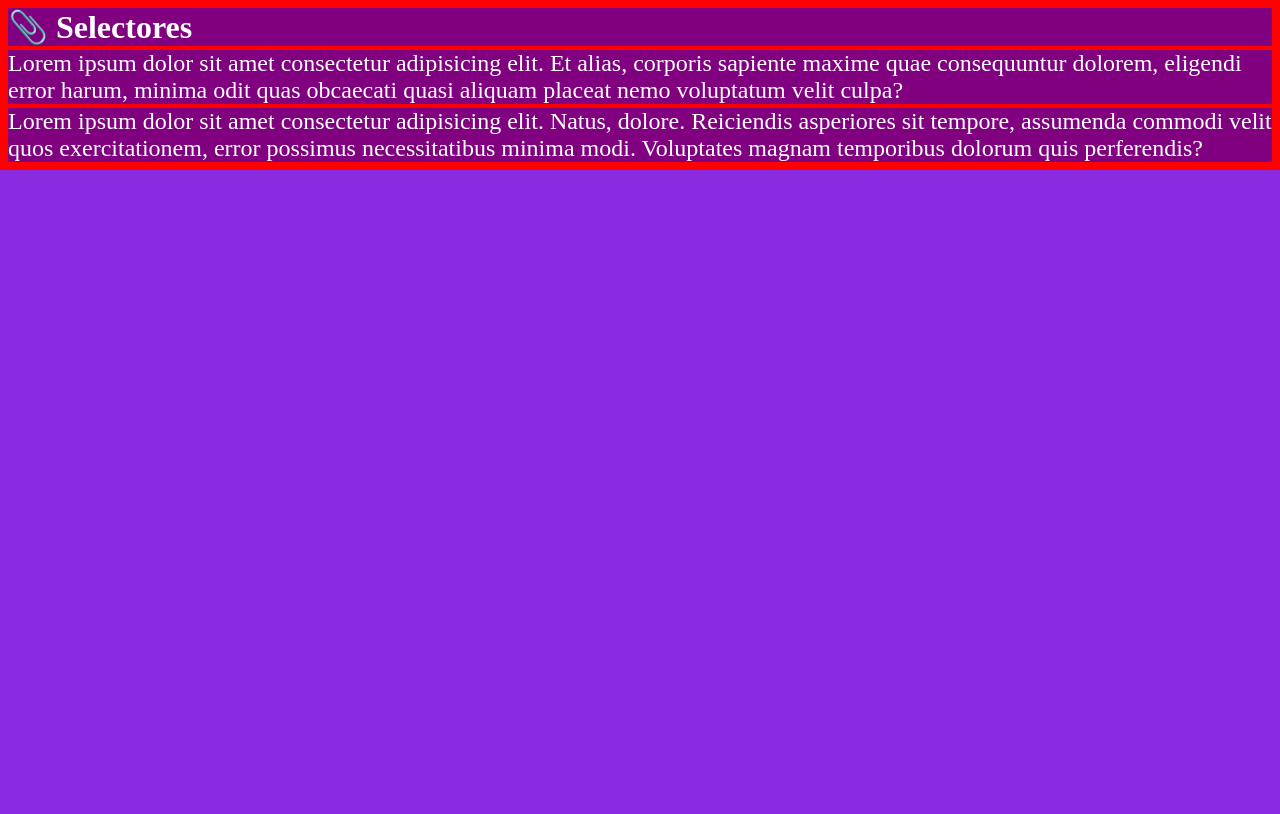
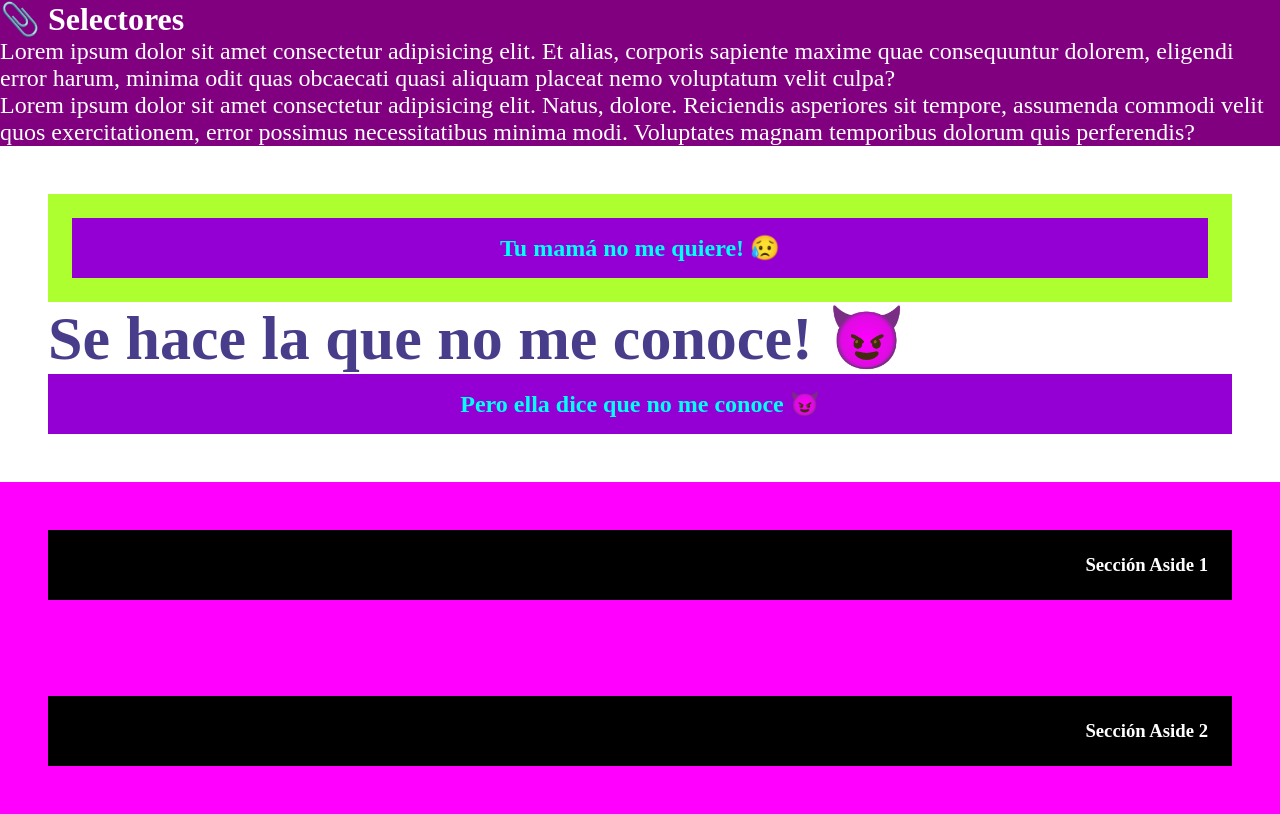
Before and after one commit to ariss-ui/CSS, a plain HTML site: page 04-selectores/index.html in a window 1280 px wide. Drawn offline with Linux system fonts and the light colour scheme.

Commit message:
Selectores de Clase, ID y Combinados Descendientes

```diff
--- a/04-selectores/index.html
+++ b/04-selectores/index.html
@@ -12,5 +12,31 @@
     <p>Lorem ipsum dolor sit amet consectetur adipisicing elit. Et alias, corporis sapiente maxime quae consequuntur dolorem, eligendi error harum, minima odit quas obcaecati quasi aliquam placeat nemo voluptatum velit culpa?</p>
     <p>Lorem ipsum dolor sit amet consectetur adipisicing elit. Natus, dolore. Reiciendis asperiores sit tempore, assumenda commodi velit quos exercitationem, error possimus necessitatibus minima modi. Voluptates magnam temporibus dolorum quis perferendis?</p>
   </header>
+
+
+  <!-- Emmet SC main>section>h2 -->
+  <main class="content">
+    <section class="hero">
+      <h2 class="hero-title">Tu mamá no me quiere! 😥</h2>
+    </section>
+
+    <section>
+      <h2 id="about-title">Se hace la que no me conoce! 😈</h2>
+    </section>
+
+    <section>
+      <h2 class="hero-title">Pero ella dice que no me conoce 😈</h2>
+    </section>
+  </main>
+
+  <aside>
+    <section class="aside-section">
+      <h3>Sección Aside 1</h3>
+    </section>
+    <section class="aside-section">
+      <h3>Sección Aside 2</h3>
+    </section>
+  </aside>
+
 </body>
 </html>
--- a/04-selectores/style.css
+++ b/04-selectores/style.css
@@ -10,11 +10,33 @@
       - Selectores de Tipo
 
     2. Selectores de Clase
+      - sekeccionan los elementos que tienen una clase especifica.
+
+      - Se usa la 'notacion' de (.) antes del nombre de la clase
+
+      - nombreClase {
+        propiedad: valor;
+        }
+
 
     3. Selectores de ID
+        Los selectores de ID seleccionan un elemento unico con un identificador especifico.
 
-    4. Selectores Combinados
+        Se usa la 'notacion' de numeral (#) antes del nombre ID
+
+        #nombreId {
+          propiedad: valor;
+        }
+
+
+      4. Selectores Combinados
       - Descendientes
+          - Seleccionan elementos dentro de otros elementos.
+
+          elemento elementoInterno {
+            propiedad: valor;
+          }
+
       - Hijo directo
       - Elemento Adjacente
       - Hermano General
@@ -37,7 +59,7 @@
   Universal -> Seleccionar todos los elementos de un documento.
 */
 * {
-  border: 2px solid red;
+  /* border: 2px solid red;*/
   /* resset */
   margin: 0px;
   padding: 0px;
@@ -61,3 +83,42 @@ p {
 header {
   background-color: purple;
 }
+
+
+/* Selectores de clase */
+.content {
+  background-color: white;
+  padding: 48px;
+}
+
+.hero {
+  background-color: greenyellow;
+  padding: 24px;
+}
+
+.hero-title {
+  background-color: darkviolet;
+  color: cyan;
+  padding: 16px;
+  text-align: center;
+}
+
+
+/* Selector ID */
+#about-title {
+  color: darkslateblue;
+  font-size: 62px;
+}
+
+/* Combinado - Elementos Decendientes */
+aside section {
+  background-color: fuchsia;
+  padding: 48px;
+}
+
+.aside-section h3 {
+  color: white;
+  text-align: right;
+  padding: 24px;
+  background-color: black;
+}
```
